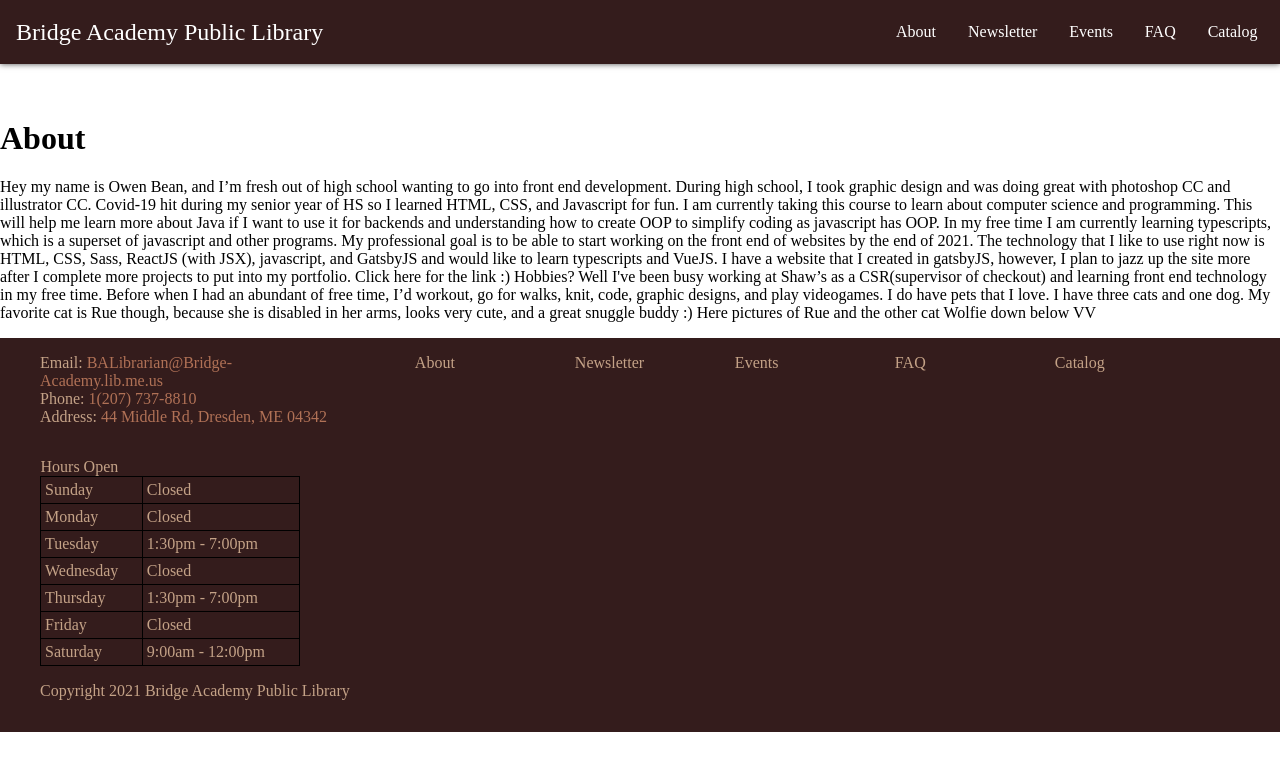
After one commit to owenbean400/dresdenLib, a PHP site: page /htmlLoaded/about/myEssay.html in a window 1280 px wide. The commit adds this page. Shown: the top 771 px of the page. Run offline with PHP 8.4, Linux system fonts and the light colour scheme; style sheets or scripts are compiled from the project's sources.

Commit message:
working on site generation

```diff
--- a/footer.js
+++ b/footer.js
@@ -4,7 +4,8 @@ let footerLinks = {
       email: "BALibrarian@Bridge-Academy.lib.me.us",
       address: {
         street: "44 Middle Rd, Dresden, ME 04342",
-                url: "https://google.com/maps/dir//dresden+library/data=!4m6!4m5!1m1!4e2!1m2!1m1!1s0x4cadf37bdae60865:0x42de305e75709fc6?sa=X",
+        url:
+          "https://google.com/maps/dir//dresden+library/data=!4m6!4m5!1m1!4e2!1m2!1m1!1s0x4cadf37bdae60865:0x42de305e75709fc6?sa=X",
       },
       phone: 12077378810,
     },
@@ -15,19 +16,19 @@ let footerLinks = {
       Wednesday: "Closed",
       Thursday: "1:30pm - 7:00pm",
       Friday: "Closed",
-            Saturday: "9:00am - 12:00pm"
-        }
+      Saturday: "9:00am - 12:00pm",
+    },
   },
   links: {
-        "About": "/about/about.html",
-        "Newsletter": "/newsletter/newsletter.html",
-        "Events": "/events/event.html",
-        "FAQ": "faq.html",
-        "Catalog": "catalog.html",
+    About: "/about/about.html",
+    Newsletter: "/newsletter/newsletter.html",
+    Events: "/events/event.html",
+    FAQ: "faq.html",
+    Catalog: "catalog.html",
   },
-}
+};
 
-Vue.component('Foot' ,{
+Vue.component("Foot", {
   template: `
         <footer id="footer">
             <div class="f-grid">
@@ -54,32 +55,35 @@ Vue.component('Foot' ,{
                         <li v-for="(link, name) in data.links"><a :href="link">{{name}}</a></li>
                     </ol>
                 </div>
+                <p class="copyright">Copyright {{date.getFullYear()}} Bridge Academy Public Library</p>
             </div>
         </footer>`,
   methods: {
-        phoneNumberDisplay: function(phone) {
+    phoneNumberDisplay: function (phone) {
       phone = phone.toString();
       let phoneString = "";
       for (let i = 0; i < phone.length; i++) {
-                switch(i) {
+        switch (i) {
           case 1:
-                        phoneString += "("
+            phoneString += "(";
             break;
           case 4:
-                        phoneString += ") "
+            phoneString += ") ";
             break;
           case 7:
-                        phoneString += "-"
+            phoneString += "-";
             break;
         }
         phoneString += phone.charAt(i);
       }
       return phoneString;
-        }
     },
-    data() {return {data: footerLinks}},
-})
+  },
+  data() {
+    return { data: footerLinks, date: new Date() };
+  },
+});
 
 var footer = new Vue({
-    el: '#footer',
-})
+  el: "#footer",
+});
--- /dev/null
+++ b/htmlLoaded/about/myEssay.html
@@ -0,0 +1,37 @@
+<!DOCTYPE html>
+<html lang="en">
+
+<head>
+    <title>BAPL</title>
+    <script src="https://cdn.jsdelivr.net/npm/vue@2/dist/vue.js"></script>
+    <link rel="stylesheet" href="../../sassStyle/navbar.css"/>
+    <link rel="stylesheet" href="../../sassStyle/footer.css" />
+    <meta name="viewport" content="width=device-width, initial-scale=1">
+</head>
+
+<body>
+    <!-- Navbar -->
+    <div id="navbar">
+        <Navbar></Navbar>
+    </div>
+    <script src="../../navbar.js"></script>
+
+    <h1 style="margin-top: 120px">About</h1>
+    <p>Hey my name is Owen Bean, and I’m fresh out of high school wanting to go into front end development. During high school, I took graphic design and was doing great with photoshop CC and illustrator CC. Covid-19 hit during my senior year of HS so I learned HTML, CSS, and Javascript for fun.
+
+I am currently taking this course to learn about computer science and programming. This will help me learn more about Java if I want to use it for backends and understanding how to create OOP to simplify coding as javascript has OOP. In my free time I am currently learning typescripts, which is a superset of javascript and other programs.
+
+My professional goal is to be able to start working on the front end of websites by the end of 2021. The technology that I like to use right now is HTML, CSS, Sass, ReactJS (with JSX), javascript, and GatsbyJS and would like to learn typescripts and VueJS. I have a website that I created in gatsbyJS, however, I plan to jazz up the site more after I complete more projects to put into my portfolio. Click here for the link :)
+
+Hobbies? Well I've been busy working at Shaw’s as a CSR(supervisor of checkout) and learning front end technology in my free time. Before when I had an abundant of free time, I’d workout, go for walks, knit, code, graphic designs, and play videogames.
+
+I do have pets that I love. I have three cats and one dog. My favorite cat is Rue though, because she is disabled in her arms, looks very cute, and a great snuggle buddy :) Here pictures of Rue and the other cat Wolfie down below VV
+</p>
+
+    <div id="footer">
+        <Foot></Foot>
+    </div>
+    <script src="../../footer.js"></script>
+</body>
+
+</html>
--- a/sassStyle/footer.css
+++ b/sassStyle/footer.css
@@ -9,44 +9,49 @@ body {
 }
 
 footer {
-  padding: 32px;
+  padding: 16px;
+  width: calc(100% - 32px);
   background-color: #341C1C;
 }
 footer .f-grid {
   display: grid;
+  max-width: 1200px;
+  margin: 0 auto;
 }
-@media screen and (max-width: 960px) {
+@media screen and (max-width: 768px) {
   footer .f-grid {
     grid-template-columns: auto;
   }
 }
-@media screen and (min-width: 960px) {
+@media screen and (min-width: 768px) {
   footer .f-grid {
     grid-template-columns: auto auto;
   }
 }
 footer .footer-info {
   display: grid;
+  width: calc(100% - 32px);
   grid-gap: 32px;
 }
-@media screen and (max-width: 768px) {
+@media screen and (max-width: 1200px) {
   footer .footer-info {
     grid-template-rows: auto auto;
   }
 }
-@media screen and (max-width: 960px) and (min-width: 768px) {
+@media screen and (max-width: 768px) {
   footer .footer-info {
-    grid-template-columns: auto 280px;
+    justify-content: center;
   }
 }
-@media screen and (min-width: 960px) {
+@media screen and (min-width: 1200px) {
   footer .footer-info {
-    grid-template-rows: auto auto;
+    grid-template-columns: auto;
   }
 }
 footer .footer-info address {
   color: #C4A287;
   font-style: normal;
+  max-width: 300px;
 }
 footer .footer-info address a {
   color: #B07156;
@@ -57,7 +62,7 @@ footer .footer-info address a:hover {
   text-decoration: underline;
 }
 footer .footer-info table {
-  width: 280px;
+  max-width: 260px;
   border-collapse: collapse;
   color: #C4A287;
 }
@@ -68,13 +73,42 @@ footer .footer-info table td {
 }
 footer ol {
   list-style-type: none;
-  margin: 0;
-  display: flex;
-  flex-wrap: wrap;
+  justify-content: start;
+}
+@media screen and (min-width: 768px) {
+  footer ol {
+    margin: 0;
+    display: flex;
+    flex-wrap: wrap;
+  }
+}
+@media screen and (max-width: 768px) and (min-width: 600px) {
+  footer ol {
+    display: grid;
+    margin: 32px auto;
+    width: 480px;
+    grid-template-columns: repeat(3, 160px);
+  }
+}
+@media screen and (max-width: 600px) and (min-width: 400px) {
+  footer ol {
+    display: grid;
+    margin: 32px auto;
+    width: 320px;
+    grid-template-columns: repeat(2, 160px);
+  }
+}
+@media screen and (max-width: 400px) {
+  footer ol {
+    display: grid;
+    margin: 32px auto;
+    width: 160px;
+    grid-template-columns: repeat(1, 160px);
+  }
 }
 footer ol li {
-  width: 150px;
-  height: 48px;
+  width: 160px;
+  height: 40px;
 }
 footer ol li a {
   color: #C4A287;
@@ -84,5 +118,13 @@ footer ol li a {
 footer ol li a:hover {
   text-decoration: underline;
 }
+footer .copyright {
+  color: #C4A287;
+}
+@media screen and (max-width: 768px) {
+  footer .copyright {
+    text-align: center;
+  }
+}
 
 /*# sourceMappingURL=footer.css.map */
--- a/sassStyle/footer.sass
+++ b/sassStyle/footer.sass
@@ -1,30 +1,35 @@
 @import './index.sass'
 
 footer
-    padding: 32px
+    $footerPadding: 16px
+    padding: $footerPadding
+    width: calc(100% - #{$footerPadding * 2})
     background-color: nth($colors, 1)
 
     .f-grid
         display: grid
-        @media screen and ( max-width: nth($sizes, 2) )
+        max-width: 1200px
+        margin: 0 auto
+        @media screen and ( max-width: nth($sizes, 1) )
             grid-template-columns: auto
-        @media screen and ( min-width: nth($sizes, 2) )
+        @media screen and ( min-width: nth($sizes, 1) )
             grid-template-columns: auto auto
 
     .footer-info
-        $tableSize: 280px
         display: grid
+        width: calc(100% - 32px)
         grid-gap: 32px
+        @media screen and ( max-width: nth($sizes, 3) )
+            grid-template-rows: auto auto
         @media screen and ( max-width: nth($sizes, 1) )
-            grid-template-rows: auto auto
-        @media screen and ( max-width:  nth($sizes, 2)) and ( min-width: nth($sizes, 1) )
-            grid-template-columns: auto $tableSize
-        @media screen and ( min-width: nth($sizes, 2) )
-            grid-template-rows: auto auto
+            justify-content: center
+        @media screen and ( min-width: nth($sizes, 3) )
+            grid-template-columns: auto
 
         address
             color: nth($colors, 2)
             font-style: normal
+            max-width: 300px
 
             a
                 color: nth($colors, 3)
@@ -34,7 +39,7 @@ footer
                     text-decoration: underline
 
         table
-            width: $tableSize
+            max-width: 260px
             border-collapse: collapse
             color: nth($colors, 2)
 
@@ -44,14 +49,29 @@ footer
                 color: nth($colors, 2)
 
     ol
+        $gridSizeLinks: (nth($sizes, 1), 600px, 400px)
+        $linkWidth: 160px
         list-style-type: none
-        margin: 0
-        display: flex
-        flex-wrap: wrap
+        justify-content: start
+        @mixin phoneSizeLinks($count)
+            display: grid
+            margin: ($footerPadding * 2) auto
+            width: $count * $linkWidth
+            grid-template-columns: repeat($count, $linkWidth)
+        @media screen and ( min-width: nth($gridSizeLinks, 1) )
+            margin: 0
+            display: flex
+            flex-wrap: wrap
+        @media screen and ( max-width: nth($gridSizeLinks, 1) ) and ( min-width: nth($gridSizeLinks, 2) )
+            @include phoneSizeLinks(3)
+        @media screen and ( max-width: nth($gridSizeLinks, 2) ) and ( min-width: nth($gridSizeLinks, 3) )
+            @include phoneSizeLinks(2)
+        @media screen and ( max-width: nth($gridSizeLinks, 3) )
+            @include phoneSizeLinks(1)
 
         li
-            width: 150px
-            height: 48px
+            width: $linkWidth
+            height: 40px
 
             a
                 color: nth($colors, 2)
@@ -59,3 +79,8 @@ footer
                 cursor: pointer
                 &:hover
                     text-decoration: underline
+
+    .copyright
+        color: nth($colors, 2)
+        @media screen and ( max-width: nth($sizes, 1) )
+            text-align: center
--- a/sassStyle/index.sass
+++ b/sassStyle/index.sass
@@ -7,5 +7,6 @@ body
     padding: 0
     margin: 0
     background-color: nth($colors, 4)
+
 .none
     display: none
--- /dev/null
+++ b/textFiles/about/holdup.txt
@@ -0,0 +1 @@
+Hold up
--- /dev/null
+++ b/textFiles/about/test.txt
@@ -0,0 +1,2 @@
+hey testing
+this rn
--- /dev/null
+++ b/textFiles/testers/woah.txt
@@ -0,0 +1 @@
+Woah this really worked
```
Also changed, not shown: contentCreationScript.js (added, +110 -0 lines), htmlLoaded/about/holdup.html (added, +28 -0 lines), htmlLoaded/about/test.html (added, +29 -0 lines), htmlLoaded/testers/woah.html (added, +28 -0 lines), main.js (+50 -37 lines), textFiles/about/myEssay.txt (added, +9 -0 lines), textFiles/template/about.html (added, +28 -0 lines), textFiles/template/testers.html (added, +28 -0 lines), 1 other file. Lines whose indentation alone changed are shown as unchanged.
